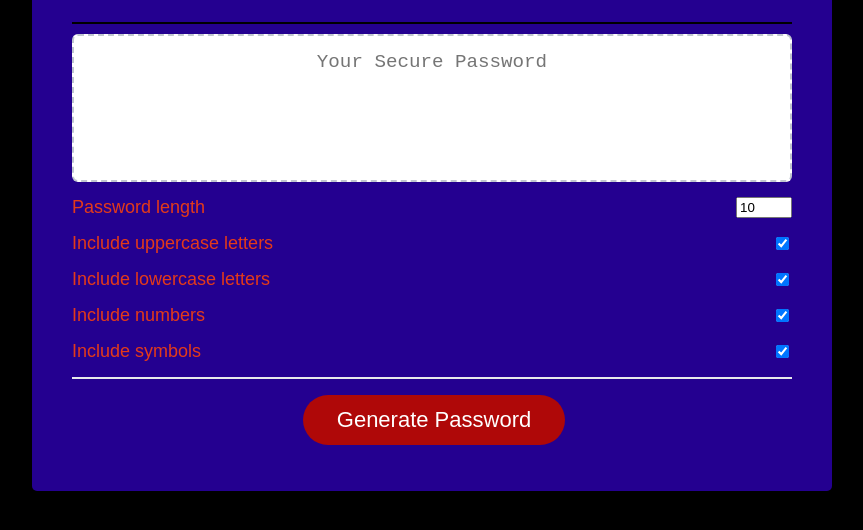
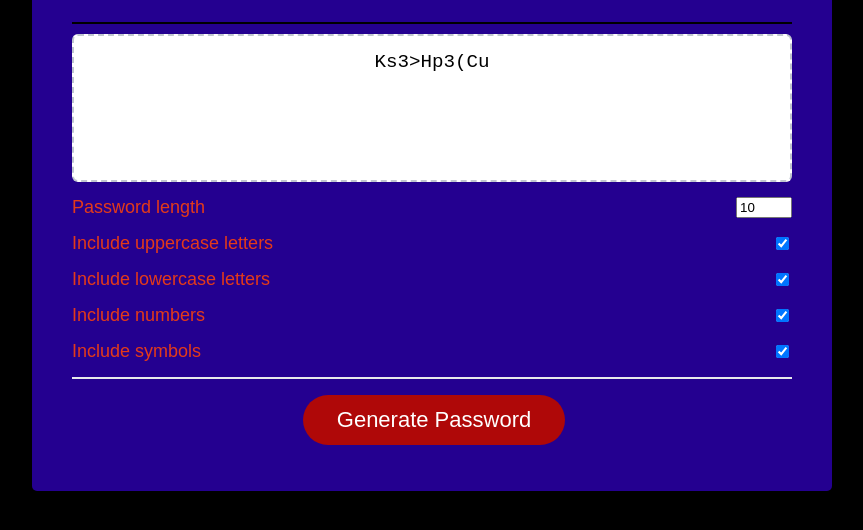
Before and after one commit to BenSGar92/Password-Generator, a plain HTML site: page index.html in a window 1280 px wide. Both pictures are taken after a click on the button "Generate Password". Shown: the part 214-744 px from the top of the page, without its empty margins (208-1071 px from the left). Drawn offline with Linux system fonts and the light colour scheme.

Commit message:
finished password generating algorithm in main.js

```diff
--- a/index.html
+++ b/index.html
@@ -72,7 +72,7 @@
     </div>
 
 
-    <script src="script.js"></script>
+    <script src="main.js"></script>
 
   </body>
 </html>
--- a/main.js
+++ b/main.js
@@ -19,11 +19,55 @@ const randomFunc = {
 generateEl.addEventListener('click', () => {
     const length = +lengthEl.value;
     // adding the '+' will make it an integer instead of a string. The '.value' will get you the value of the "type='number'"
+    const hasUpper = uppercaseEl.checked;
     const hasLower = lowercaseEl.checked;
     // ".checked" is how you will get the true/false of whether the box is checked or not due to "type='checkbox'"
+    const hasNumber = numbersEl.checked;
+    const hasSymbol = symbolsEl.checked;
+
+    passwordEl.innerText = generatePassword(
+        hasUpper,
+        hasLower,
+        hasNumber,
+        hasSymbol,
+        length
+    );
+})
+
+// Generate Password Function (Need to create the password variable, filter the check boxes, loop the length, return final password)
+function generatePassword(upper, lower, number, symbol, length) {
 
 
-})
+    let generatedPassword = '';
+
+    const typesCount =  upper + lower + number + symbol;
+
+    // This creates an array of objects using the curly brackets within an array
+    // whatever is false needs to be filtered out - using a filter method
+    const typesArr = [{upper}, {lower}, {number}, {symbol}].filter(item => Object.values(item) [0]);
+    // console.log(typesArr)
+
+    // If none of the boxes are checked there needs to be a failsafe to not generate a password
+    // using 'typesCount' to check and see if at least 1 of the boxes are checked
+    if(typesCount === 0) {
+        return '';
+    }
+
+    // Loop over the length selected and generate the password
+    for(let i = 0; i < length; i += typesCount) {
+        typesArr.forEach(type => {
+            const funcName = Object.keys(type)[0];
+            // console.log(funcName);
+
+            // Whatever is selected will be appended onto this string
+            generatedPassword += randomFunc[funcName]();
+        })
+    }
+    // when length is 1, the password is still 4 characters long due to "typesCount" determining the set length. Utlizing ".slice" can alleviate that issue
+    const finalPassword = (generatedPassword.slice(0, length));
+
+    return finalPassword;
+}
 
 
 
@@ -39,7 +83,7 @@ function getRandomUpper() {
 function getRandomNumber() {
 	return +String.fromCharCode(Math.floor(Math.random() * 10) + 48);
 }
-
+// This one grabs a symbol from a string of symbols using string index
 function getRandomSymbol() {
 	const symbols = '!@#$%^&*(){}[]=<>/,.'
 	return symbols[Math.floor(Math.random() * symbols.length)];
```
